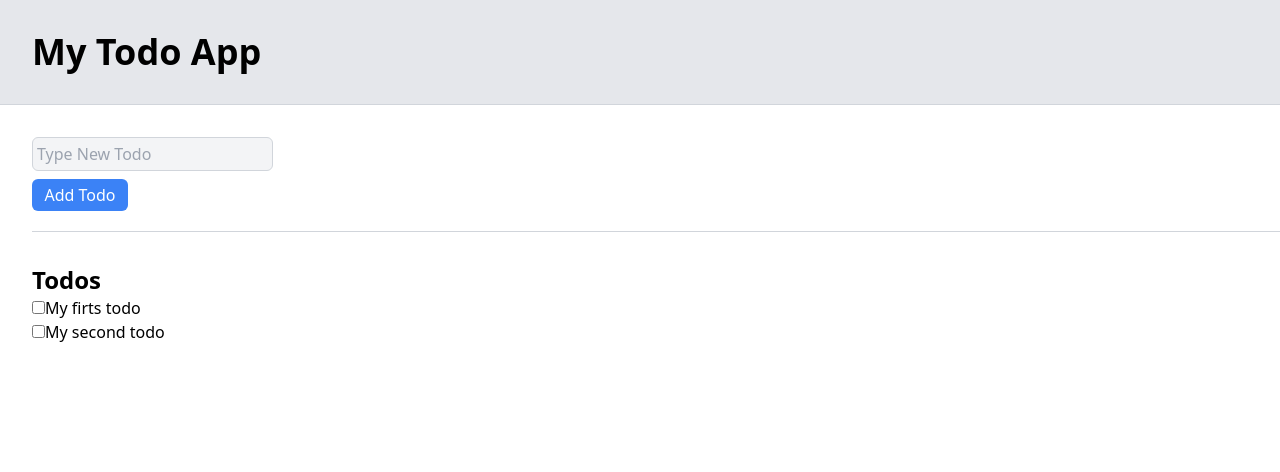
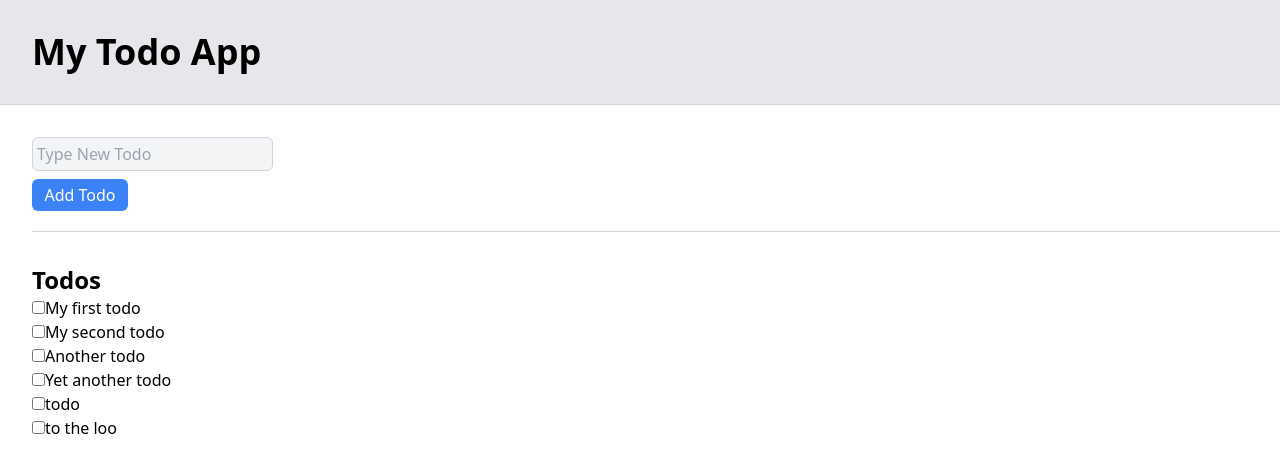
Before and after one commit to becodeorg/hamilton-7-to-do-react-lilouMazzarisi, a React (Vite) app in the folder intro-react/: page / in a window 1280 px wide. Shown: the top 472 px of the page. Built offline with nearby package versions, Linux system fonts and the light colour scheme.

Commit message:
push chapter 2

```diff
--- a/intro-react/src/components/list.jsx
+++ b/intro-react/src/components/list.jsx
@@ -1,14 +1,13 @@
 import React, { useState } from 'react'
 
 function ListItem(item) {
-    const [unchecked, setundChecked] = useState(false);
+    const [unchecked, setUnchecked] = useState(false);
 
-
-    return ( <li className={unchecked ? "line-through" : ""}>
+    return (<li className={unchecked ? "line-through" : ""}>
         <input
             type="checkbox"
             defaultChecked={unchecked}
-                    onChange={() => setundChecked(!unchecked)}
+            onChange={() => setUnchecked(!unchecked)}
         />
         {item.value}
     </li>
@@ -17,11 +16,11 @@ function ListItem(item) {
 }
 
 export default function List() {
-    const Todos = ["My firts todo", "My second todo"];
+    const Todos = ["My first todo", "My second todo", "Another todo", "Yet another todo", "todo", "to the loo"];
     const [todos, setTodos] = useState(Todos);
 
-    const listItems = Todos.map((todo)=> (
-        <ListItem key={todo.toString()} value={todo}/>
+    const listItems = Todos.map((todo) => (
+        <ListItem key={todo.toString()} value={todo} />
     ))
 
     return (
```
Also changed, not shown: intro-react/src/main.jsx (line endings or trailing spaces). Lines whose indentation alone changed are shown as unchanged.
